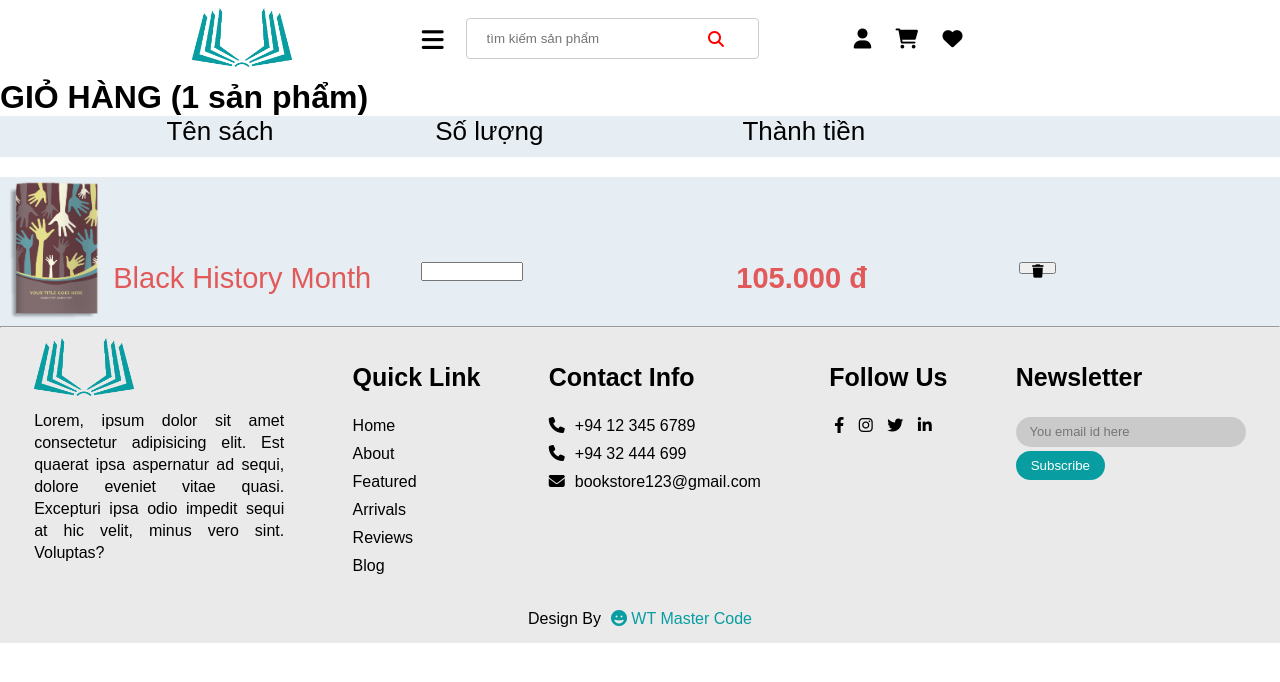
After one commit to Koozu0909/BookStore_Python, a Flask app: page /cart in a window 1280 px wide. The commit adds this page. Shown: the top 682 px of the page. Run offline with Flask 2, Linux system fonts and the light colour scheme; some libraries are stand-ins or nearby versions.

Commit message:
add page cart

```diff
--- a/index.py
+++ b/index.py
@@ -1,4 +1,4 @@
-from flask import render_template,request
+from flask import render_template, request
 from __init__ import app
 import utils
 
@@ -17,14 +17,20 @@ def product_list():
     bks = utils.load_books(cate=cate)
     cate = utils.load_categorys()
     return render_template('productsList.html',
-                            books=bks,cates=cate)
+                           books=bks, cates=cate)
 
 
 @app.route("/products/1")
 def product():
     cate = utils.load_categorys()
     return render_template('sanpham.html',
-                            cates=cate)
+                           cates=cate)
+
+
+@app.route("/cart")
+def cart():
+    return render_template('cart.html')
+
 
 if __name__ == '__main__':
 
--- /dev/null
+++ b/static/css/cart.css
@@ -0,0 +1,72 @@
+.header-cart{
+    display: flex;
+    background-color: rgb(230, 238, 244);
+    margin-bottom: 20px;
+}
+.header-cart-title{
+    padding-left: 13%;
+    flex-basis: 34%;
+    font-size: 26px;
+    padding-bottom: 10px;
+    padding-top: 10px px;
+}
+.header-cart-quantity {
+    flex-basis: 24%;
+    font-size: 26px;
+    padding-bottom: 10px;
+    padding-top: 10px px;
+}
+.header-cart-price {
+    flex-basis: 30%;
+    font-size: 26px;
+    padding-bottom: 10px;
+    padding-top: 10px px;
+}
+
+.container-cart{
+    width: 100%;
+    height: 100%;
+}
+
+.cart-container{
+    height: 100%;
+    background-color: rgb(230, 238, 244);
+}
+.item-cart{
+    display: flex;
+}
+.item-cart-img {
+    flex-basis: 10%;
+}
+.item-cart-img > img {
+    width: 100%;
+}
+.item-cart-title {
+    flex-basis: 25%;
+    padding-top: 85px;
+    color: rgb(226, 89, 89);
+    font-size: 29px;
+}
+.item-cart-number {
+    flex-basis: 30%;
+    padding-top: 85px;
+}
+input#quantity{
+    width: 30%;
+    height: 30%;
+}
+.price{
+    flex-basis: 25%;
+    padding-top: 85px;
+    font-size: 29px;
+    font-weight: 700;
+    color: rgb(226, 89, 89);
+}
+.item-cart-btn {
+    flex-basis: 23%;
+    padding-top: 85px;
+}
+.item-cart-btn > button{
+    width: 14%;
+    height: 20%;
+}
--- /dev/null
+++ b/templates/cart.html
@@ -0,0 +1,32 @@
+{% extends 'layouts/base.html' %}
+{% block title %}GIỎ HÀNG{% endblock %}
+
+{% block content %}
+<div>
+    <h1>GIỎ HÀNG (1 sản phẩm)</h1>
+</div>
+<div class="header-cart">
+    <div class="header-cart-title">Tên sách</div>
+    <div class="header-cart-quantity">Số lượng</div>
+    <div class="header-cart-price">Thành tiền</div>
+</div>
+
+<div class="container-cart">
+    <div class="cart-container">
+        <div class="item-cart">
+            <div class="item-cart-img">
+                <img src="{{url_for('static', filename='/image/book_13.png')}}" />
+            </div>
+            <div class="item-cart-title">Black History Month</div>
+            <div class="item-cart-number">
+                <input type="number" id="quantity" name="quantity" min="1" max="50">
+            </div>
+            <div class="price">105.000 đ</div>
+            <div class="item-cart-btn">
+                <button><i class="fa-solid fa-trash"></i></button>
+            </div>
+        </div>
+        <hr>
+    </div>
+</div>
+{% endblock %}
--- a/templates/layouts/base.html
+++ b/templates/layouts/base.html
@@ -5,6 +5,7 @@
     <meta http-equiv="X-UA-Compatible" content="IE=edge">
     <meta name="viewport" content="width=device-width, initial-scale=1.0">
     <title>{% block title %}{% endblock %}</title>
+        <link rel="stylesheet" href="{{ url_for('static', filename='css/cart.css') }}">
         <link rel="stylesheet" href="{{ url_for('static', filename='css/sanpham.css') }}">
         <link rel="stylesheet" href="{{ url_for('static', filename='css/style.css') }}">
         <link rel="stylesheet" href="https://cdnjs.cloudflare.com/ajax/libs/font-awesome/6.1.1/css/all.min.css"
```
